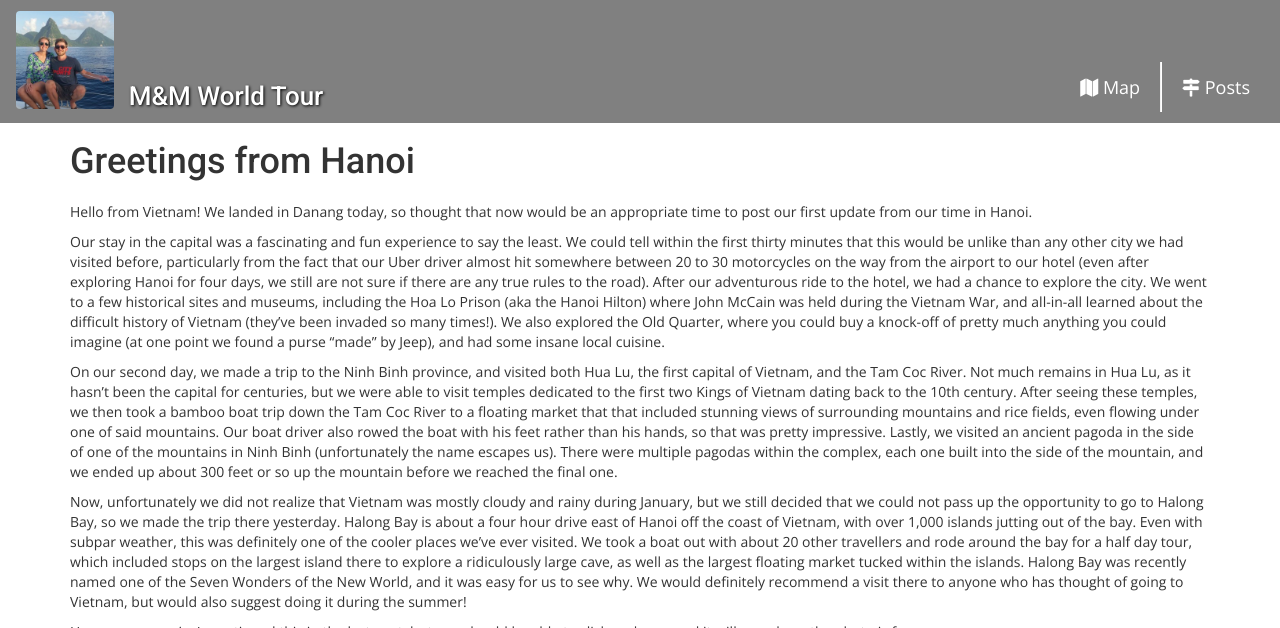
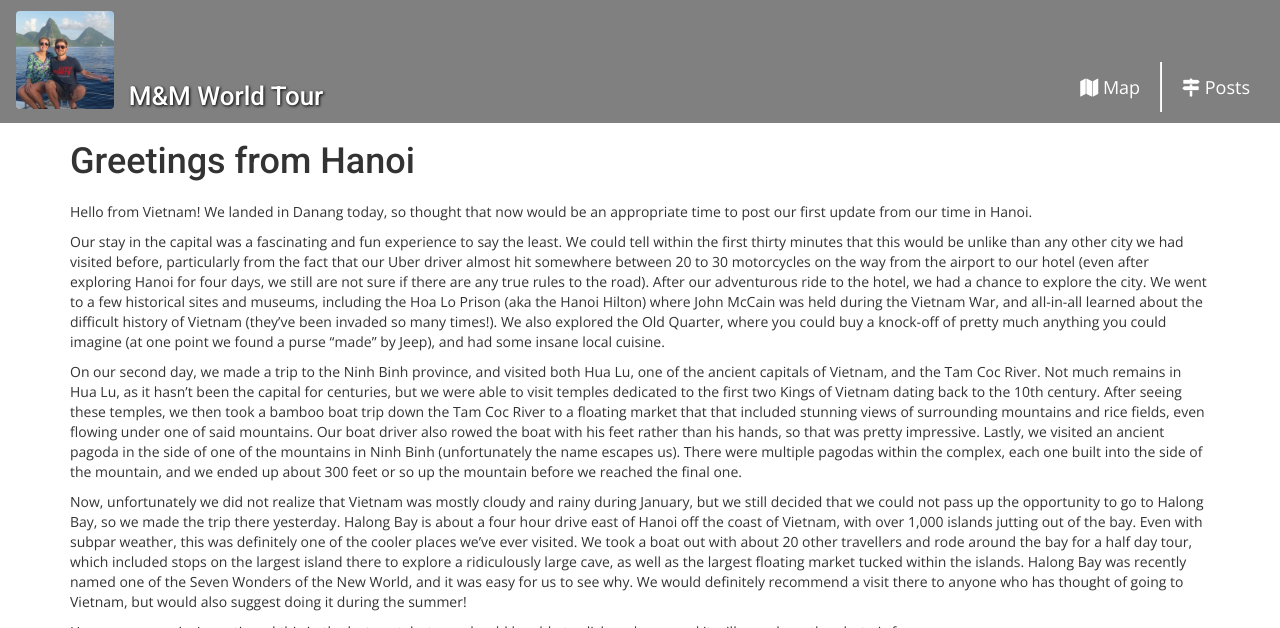
Before and after one commit to michaelrenzi/worldtour, a Jekyll site: the page built from _posts/2017-01-20-hanoi.markdown, in a window 1280 px wide and 900 px high, cut to the strip 0-628 px from the top of the window. Built offline with Jekyll 4.4.1, drawn with Linux system fonts in a browser that asks for light colours; nearby versions of some CDN libraries; comment, search, counter and statistics services are not loaded.

Commit message:
text changes

```diff
--- a/_posts/2017-01-20-hanoi.markdown
+++ b/_posts/2017-01-20-hanoi.markdown
@@ -13,7 +13,7 @@ Hello from Vietnam! We landed in Danang today, so thought that now would be an a
 
 Our stay in the capital was a fascinating and fun experience to say the least. We could tell within the first thirty minutes that this would be unlike than any other city we had visited before, particularly from the fact that our Uber driver almost hit somewhere between 20 to 30 motorcycles on the way from the airport to our hotel (even after exploring Hanoi for four days, we still are not sure if there are any true rules to the road). After our adventurous ride to the hotel, we had a chance to explore the city. We went to a few historical sites and museums, including the Hoa Lo Prison (aka the Hanoi Hilton) where John McCain was held during the Vietnam War, and all-in-all learned about the difficult history of Vietnam (they've been invaded so many times!). We also explored the Old Quarter, where you could buy a knock-off of pretty much anything you could imagine (at one point we found a purse "made" by Jeep), and had some insane local cuisine.
 
-On our second day, we made a trip to the Ninh Binh province, and visited both Hua Lu, the first capital of Vietnam, and the Tam Coc River. Not much remains in Hua Lu, as it hasn't been the capital for centuries, but we were able to visit temples dedicated to the first two Kings of Vietnam dating back to the 10th century. After seeing these temples, we then took a bamboo boat trip down the Tam Coc River to a floating market that that included stunning views of surrounding mountains and rice fields, even flowing under one of said mountains. Our boat driver also rowed the boat with his feet rather than his hands, so that was pretty impressive. Lastly, we visited an ancient pagoda in the side of one of the mountains in Ninh Binh (unfortunately the name escapes us). There were multiple pagodas within the complex, each one built into the side of the mountain, and we ended up about 300 feet or so up the mountain before we reached the final one.
+On our second day, we made a trip to the Ninh Binh province, and visited both Hua Lu, one of the ancient capitals of Vietnam, and the Tam Coc River. Not much remains in Hua Lu, as it hasn't been the capital for centuries, but we were able to visit temples dedicated to the first two Kings of Vietnam dating back to the 10th century. After seeing these temples, we then took a bamboo boat trip down the Tam Coc River to a floating market that that included stunning views of surrounding mountains and rice fields, even flowing under one of said mountains. Our boat driver also rowed the boat with his feet rather than his hands, so that was pretty impressive. Lastly, we visited an ancient pagoda in the side of one of the mountains in Ninh Binh (unfortunately the name escapes us). There were multiple pagodas within the complex, each one built into the side of the mountain, and we ended up about 300 feet or so up the mountain before we reached the final one.
 
 Now, unfortunately we did not realize that Vietnam was mostly cloudy and rainy during January, but we still decided that we could not pass up the opportunity to go to Halong Bay, so we made the trip there yesterday. Halong Bay is about a four hour drive east of Hanoi off the coast of Vietnam, with over 1,000 islands jutting out of the bay. Even with subpar weather, this was definitely one of the cooler places we've ever visited. We took a boat out with about 20 other travellers and rode around the bay for a half day tour, which included stops on the largest island there to explore a ridiculously large cave, as well as the largest floating market tucked within the islands. Halong Bay was recently named one of the Seven Wonders of the New World, and it was easy for us to see why. We would definitely recommend a visit there to anyone who has thought of going to Vietnam, but would also suggest doing it during the summer!
 
```
